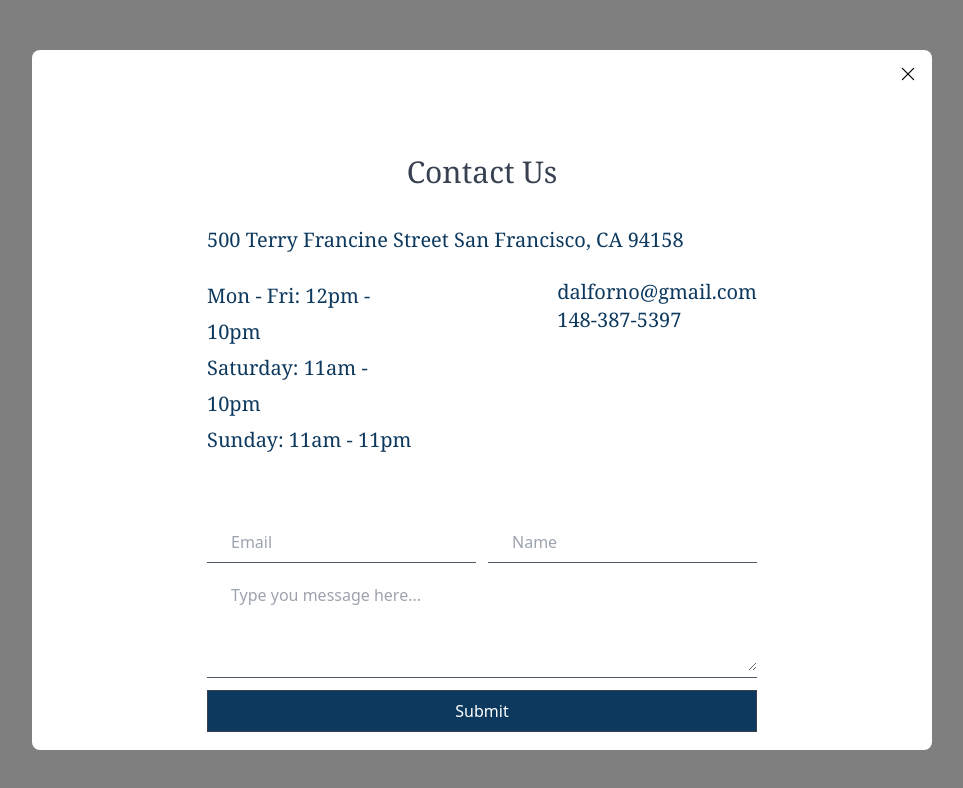
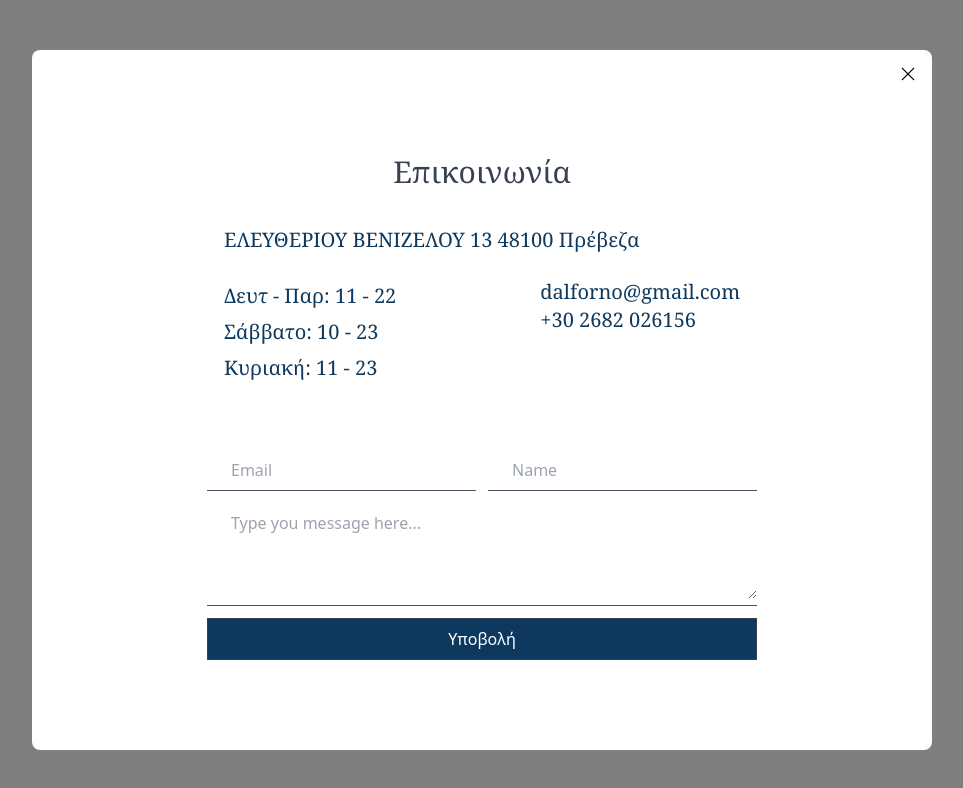
Before and after one commit to dejanheroxd/dimare, a React (Vite) app: page /contact in a window 1280 px wide. Shown: the top 788 px of the page, without its empty margins (158-1121 px from the left). Built offline with nearby package versions, Linux system fonts and the light colour scheme.

Commit message:
Your commit message

```diff
--- a/src/pages/contact/Contact.jsx
+++ b/src/pages/contact/Contact.jsx
@@ -33,21 +33,21 @@ export default function Contact({ closePopUp }) {
         <div className="flex justify-center font-serif xl:pt-14">
           <div className="w-64 xl:w-[550px] flex flex-col text-center xl:text-left items-center pt-12">
             <p className="text-italia text-gray-700 text-3xl pb-6 xl:pb-9">
-              Contact Us
+              Επικοινωνία
             </p>
             <div className="hidden lg:block">
               <p className="pb-6 text-lg xl:text-xl text-fishDarkBlue">
-                500 Terry Francine Street San Francisco, CA 94158
+                ΕΛΕΥΘΕΡΙΟΥ ΒΕΝΙΖΕΛΟΥ 13 48100 Πρέβεζα
               </p>
               <div className="text-lg xl:text-xl text-fishDarkBlue xl:flex xl:justify-center xl:gap-x-36 xl:w-full">
                 <div className="pb-6 xl:leading-9">
-                  <p>Mon - Fri: 12pm - 10pm</p>
-                  <p>Saturday: 11am - 10pm</p>
-                  <p>Sunday: 11am - 11pm</p>
+                  <p>Δευτ - Παρ: 11 - 22</p>
+                  <p>Σάββατο: 10 - 23</p>
+                  <p>Κυριακή: 11 - 23</p>
                 </div>
                 <div>
                   <p>dalforno@gmail.com</p>
-                  <p>148-387-5397</p>
+                  <p>+30 2682 026156</p>
                 </div>
               </div>
             </div>
@@ -87,7 +87,7 @@ export default function Contact({ closePopUp }) {
                 className="border hover:bg-white hover:text-fishDarkBlue text-white bg-fishDarkBlue border-gray-700 w-full py-2 xl:col-span-4 sm:hover:text-italia duration-200"
                 type="submit"
               >
-                Submit
+                Υποβολή
               </button>
             </div>
           </div>
```
